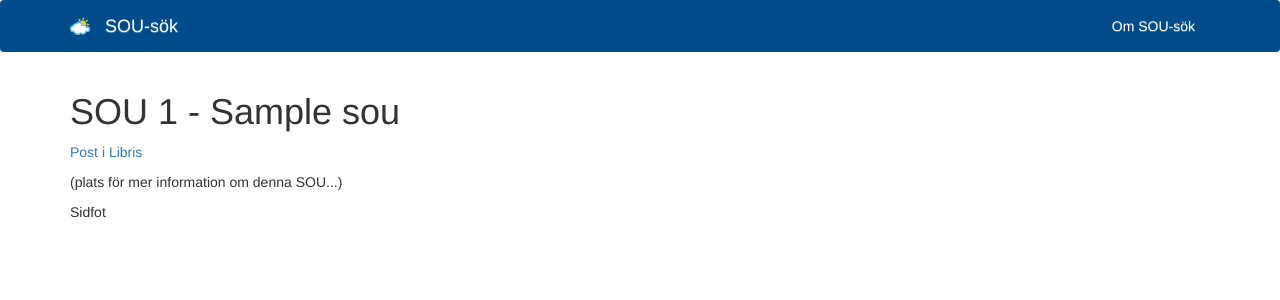
After one commit to peterk/sousearch, a Django app: template webapp/sousearch/templates/show.html in a window 1280 px wide. The commit adds this page. Shown: the top 300 px of the page. Run offline with Django 3.2, Linux system fonts and the light colour scheme; the template is opened without the code that fills it: most values are stand-ins (such as "Sample title", 1, 10 or a date in 2020); some libraries are stand-ins or nearby versions.

Commit message:
sou-sida

```diff
--- a/webapp/sousearch/templates/index.html
+++ b/webapp/sousearch/templates/index.html
@@ -1,5 +1,4 @@
 {% extends "base.html" %}
-{% load i18n %}
 {% load staticfiles %}
 {% block content %}
 <div class="jumbotron">
--- /dev/null
+++ b/webapp/sousearch/templates/show.html
@@ -0,0 +1,23 @@
+{% extends "base.html" %}
+{% load staticfiles %}
+{% block content %}
+
+<div role="main" class="container">
+  <div class="row">
+    <div class="col-md-12">
+      <h1>SOU {{sou.number}} - {{sou.title}}</h1>
+    </div>
+  </div>
+  <div class="row">
+    <div class="col-md-6">
+      <p><a href="http://libris.kb.se/bib/{{sou.libris_bib_id}}">Post i Libris</a></p>
+      <p>(plats för mer information om denna SOU...)</p>
+    </div>
+    <div class="col-md-3" lang="sv">
+    </div>
+    <div class="col-md-3">
+    </div>
+  </div>
+</div>
+
+{% endblock %}
--- a/webapp/sousearch/views.py
+++ b/webapp/sousearch/views.py
@@ -10,7 +10,8 @@ def index(request):
     return render_to_response('index.html', locals())
 
 
-def show(request):
+def show(request, number):
+    sou = get_object_or_404(Betankande, number=number)
     return render_to_response('show.html', locals())
 
 
--- a/webapp/webapp/urls.py
+++ b/webapp/webapp/urls.py
@@ -21,6 +21,6 @@ urlpatterns = [
     url(r'^$', views.index, name='index'),
     url(r'^om/$', views.about, name='about'),
     url(r'^search/', include('haystack.urls')),
-    url(r'^sou/(?P<sou_number>[^/]+)/$', views.show, name='show'),
+    url(r'^sou/(?P<number>[^/]+)/$', views.show, name='show'),
     url(r'^admin/', include(admin.site.urls)),
 ]
```
